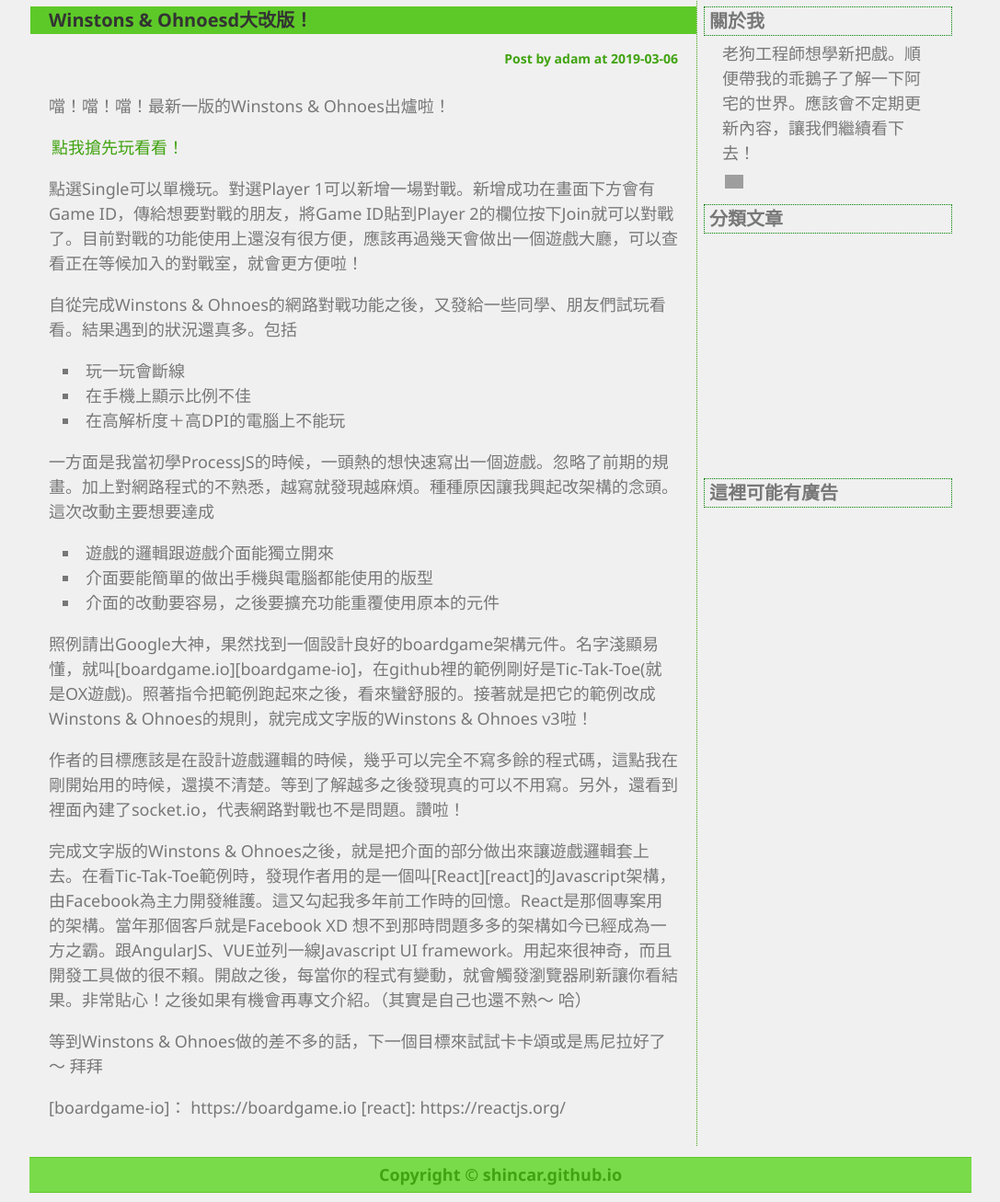
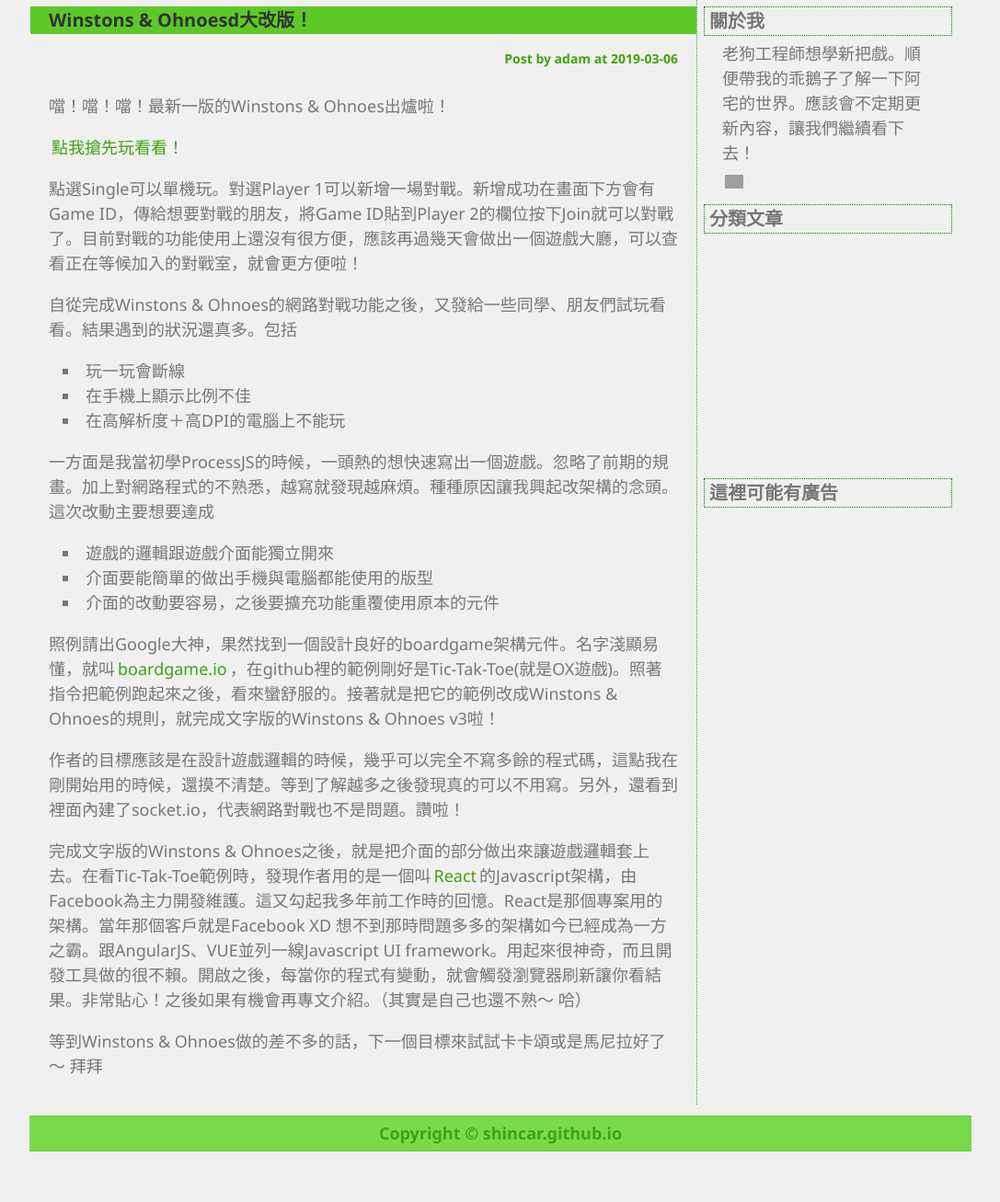
Before and after one commit to shincar/blogs-source, a Jekyll site: the page built from _posts/2019/03/2019-03-07-winstons-and-ohnoes-v3.md, in a window 1280 px wide, cut to the strip 147-1454 px from the top of the page. Shown: the whole strip at 92% size, without its empty margins (96-1183 px from the left). Built offline with Jekyll 4.4.1, drawn with Linux system fonts in a browser that asks for light colours; comment, search, counter and statistics services are not loaded; after the commit the page ends 1409 px from its top, so only the background shows below that; grey boxes are pictures that could not be loaded.

Commit message:
* Fix line

```diff
--- a/_posts/2019/03/2019-03-07-winstons-and-ohnoes-v3.md
+++ b/_posts/2019/03/2019-03-07-winstons-and-ohnoes-v3.md
@@ -32,5 +32,5 @@ author: adam
 等到Winstons & Ohnoes做的差不多的話，下一個目標來試試卡卡頌或是馬尼拉好了～ 拜拜
 
 [winstons-and-ohnoes-v3]: http://shincar.appspot.com/
-[boardgame-io]： https://boardgame.io
+[boardgame-io]: https://boardgame.io
 [react]: https://reactjs.org/
```
